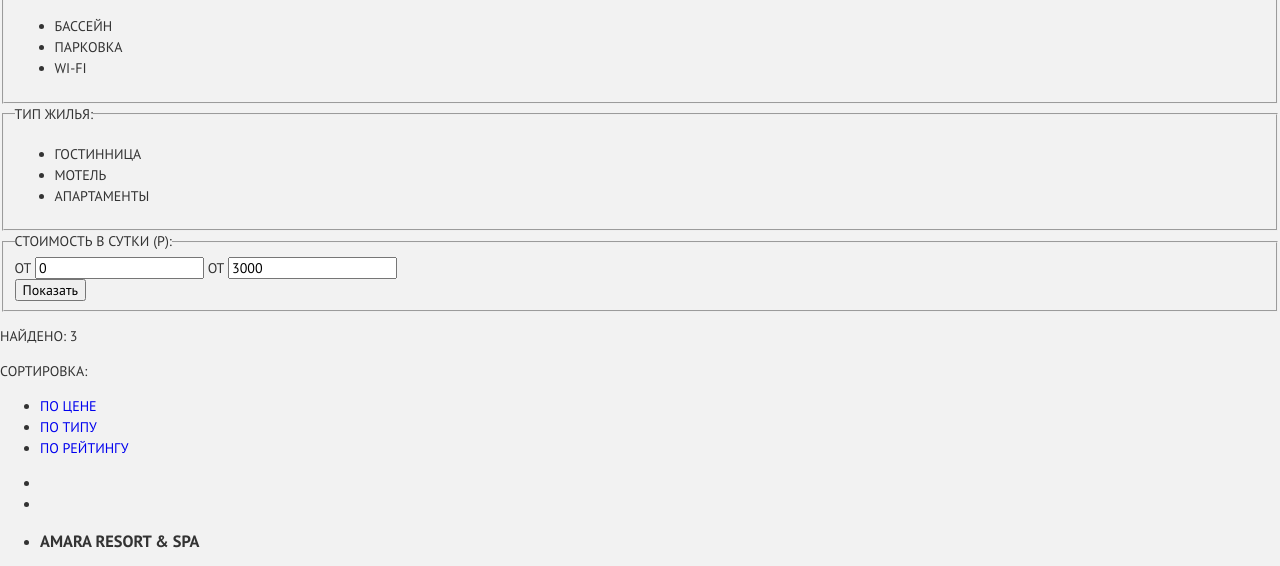
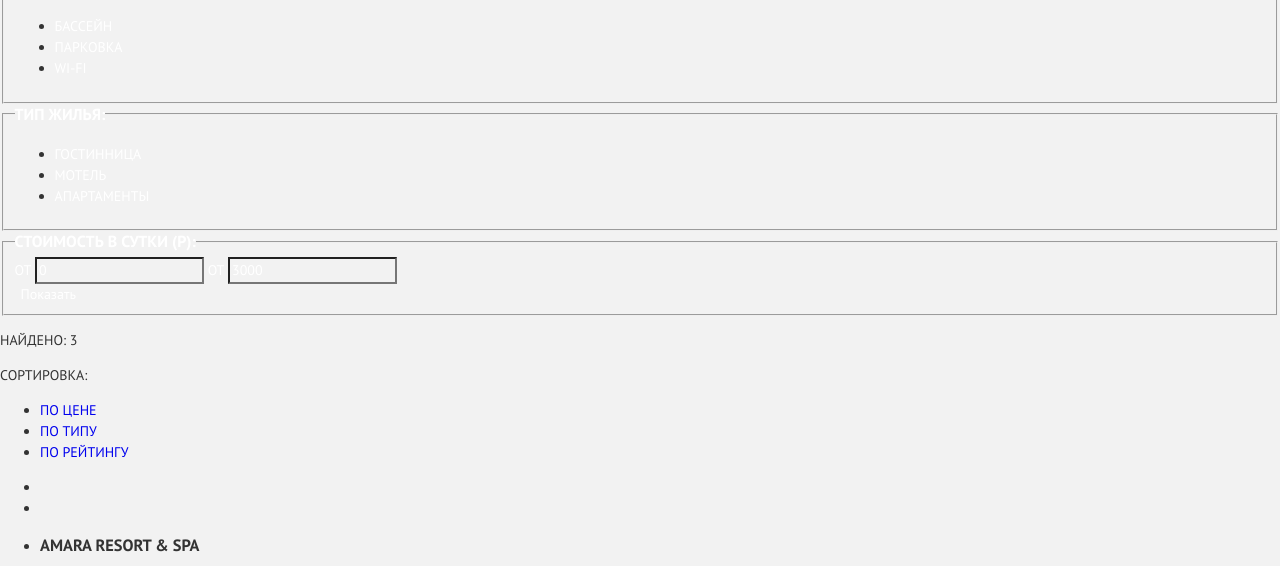
Before and after one commit to alekseyburn/sedona, a plain HTML site: page catalog.html in a window 1280 px wide. Shown: the part 204-770 px from the top of the page. Drawn offline with Linux system fonts and the light colour scheme.

Commit message:
начал базовую стилизацию каталога(фильтр)

```diff
--- a/css/style.css
+++ b/css/style.css
@@ -235,3 +235,25 @@ input[type="radio"].visually-hidden {
 
   list-style: none;
 }
+
+.filters legend {
+  font-size: 16px;
+  color: #ffffff;
+  font-weight: 700;
+}
+
+.filters label {
+  color: #ffffff;
+}
+
+.filter-range input {
+  font: inherit;
+  color: #ffffff;
+  background-color: transparent;
+}
+
+.btn-search {
+  border: none;
+  color: #ffffff;
+background-color: transparent;
+}
```
